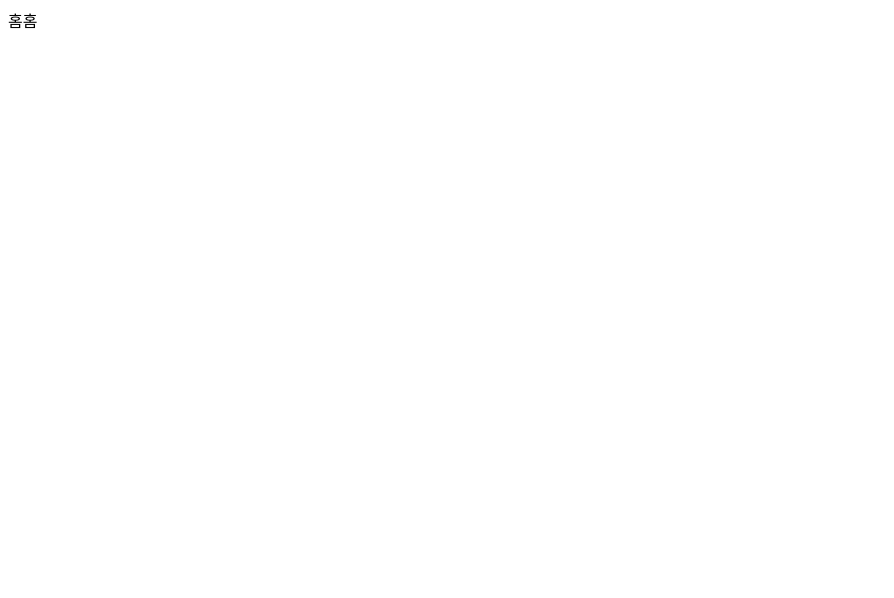
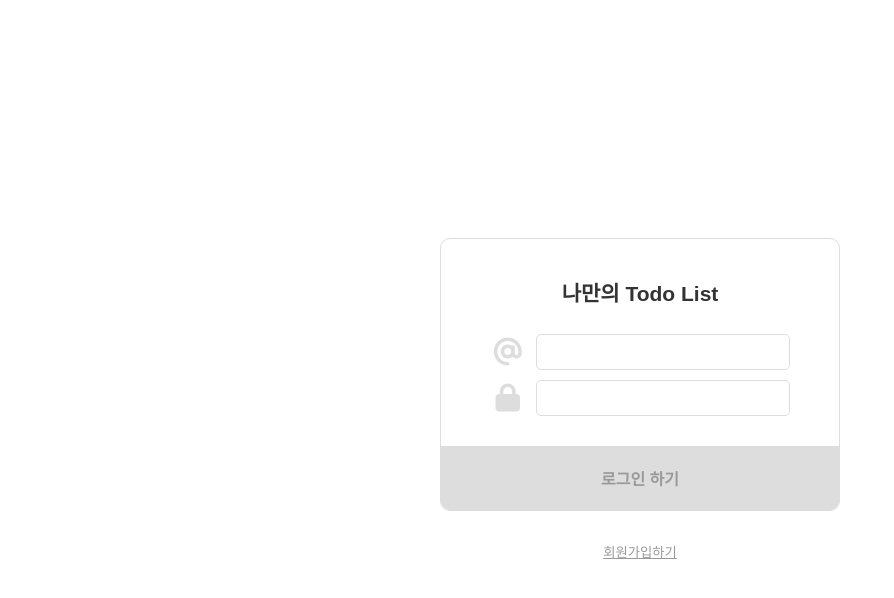
Before and after one commit to sseung-i/wanted-pre-onboarding-challenge-fe-1, a React (Create React App) app: page / in a window 1280 px wide. Shown: the top 598 px of the page, without its empty margins (0-894 px from the left). Built offline with nearby package versions, Linux system fonts and the light colour scheme.

Commit message:
Add: login 마크업

```diff
--- a/public/index.html
+++ b/public/index.html
@@ -9,6 +9,10 @@
       name="description"
       content="Web site created using create-react-app"
     />
+    <script
+      src="https://kit.fontawesome.com/095dc48f6a.js"
+      crossorigin="anonymous"
+    ></script>
     <title>pre-onboarding-challenge</title>
   </head>
   <body>
--- /dev/null
+++ b/src/Auth/Login.tsx
@@ -0,0 +1,93 @@
+import React, { useState } from "react";
+import styled from "styled-components";
+import LoginInput from "./components/LoginInput";
+
+const Login = () => {
+  const [data, setData] = useState({ email: "", password: "" });
+
+  const handleChangeInput = (e: React.ChangeEvent<HTMLInputElement>) => {
+    // console.log(e.target);
+    const { id, value } = e.target;
+    setData((prev) => ({ ...prev, [id]: value }));
+  };
+
+  const handleSubmitDisabled = () => {
+    // const regExp = /^[a-zA-Z0-9+-\_.]+@[a-zA-Z0-9-]+\.[a-zA-Z0-9-.]+$/i;
+    // const emailCheck = data.email.match(regExp);
+    const pwCheck = 6 <= data.password.length;
+
+    const varidation = pwCheck && true;
+    return !varidation;
+  };
+
+  return (
+    <LoginPage>
+      <Wrap>
+        <Title isSuccese={handleSubmitDisabled()}>나만의 Todo List</Title>
+        <LoginInput
+          iconClass="fa-solid fa-at fa-2x"
+          type="email"
+          handleChangeInput={handleChangeInput}
+        />
+        <LoginInput
+          iconClass="fa-solid fa-lock fa-2x"
+          type="password"
+          handleChangeInput={handleChangeInput}
+        />
+        <SubmitBtn disabled={handleSubmitDisabled()}>로그인 하기</SubmitBtn>
+      </Wrap>
+      <JoinBtn>회원가입하기</JoinBtn>
+    </LoginPage>
+  );
+};
+
+const LoginPage = styled.section`
+  display: flex;
+  flex-direction: column;
+  justify-content: center;
+  align-items: center;
+  gap: 30px;
+  width: 100vw;
+  height: 100vh;
+  text-align: center;
+`;
+
+const Wrap = styled.div`
+  display: flex;
+  flex-direction: column;
+  align-items: center;
+  width: 100%;
+  max-width: 400px;
+  border: 1px solid ${({ theme }) => theme.color.light_gray};
+  border-radius: 10px;
+  overflow: hidden;
+`;
+
+const Title = styled.h1`
+  padding: 20px 0 10px;
+  color: ${({ isSuccese, theme }: { isSuccese: boolean; theme: any }) =>
+    isSuccese ? theme.color.dark_gray : theme.color.succese};
+`;
+
+const SubmitBtn = styled.button`
+  margin-top: 30px;
+  width: 100%;
+  padding: 20px;
+  font-size: 1rem;
+  color: #fff;
+  font-weight: 600;
+  background-color: ${({ theme }) => theme.color.succese};
+
+  &:disabled {
+    color: ${({ theme }) => theme.color.middle_gray};
+    background-color: ${({ theme }) => theme.color.light_gray};
+    cursor: auto;
+  }
+`;
+
+const JoinBtn = styled.button`
+  color: ${({ theme }) => theme.color.middle_gray};
+  text-decoration: underline;
+`;
+
+export default Login;
--- /dev/null
+++ b/src/Auth/components/LoginInput.tsx
@@ -0,0 +1,50 @@
+import React from "react";
+import styled from "styled-components";
+
+interface PropsType {
+  iconClass: string;
+  type: string;
+  handleChangeInput: JSX.IntrinsicElements["input"]["onChange"];
+}
+
+type FirstInputType = { isFirst: boolean };
+
+const LoginInput = ({ iconClass, type, handleChangeInput }: PropsType) => {
+  return (
+    <InputWrap isFirst={type === "email"}>
+      <Icon className={iconClass} />
+      <Input type={type} onChange={handleChangeInput} />
+    </InputWrap>
+  );
+};
+
+const InputWrap = styled.label`
+  display: flex;
+  justify-content: center;
+  align-items: center;
+  width: 80%;
+  margin-bottom: ${({ isFirst }: FirstInputType) => isFirst && "10px"};
+`;
+
+const Icon = styled.i`
+  display: flex;
+  align-items: center;
+  justify-content: center;
+  width: 36px;
+  height: 36px;
+  margin-right: 10px;
+  color: #ddd;
+`;
+
+const Input = styled.input.attrs(({ type }) => ({
+  type,
+  id: type,
+}))`
+  width: 80%;
+  height: 36px;
+  padding: 10px;
+  border: 1px solid ${({ theme }) => theme.color.light_gray};
+  border-radius: 5px;
+`;
+
+export default LoginInput;
--- a/src/Router.tsx
+++ b/src/Router.tsx
@@ -1,6 +1,6 @@
 import React from "react";
 import { BrowserRouter, Route, Routes } from "react-router-dom";
-import Home from "./pages/Home";
+import Home from "./Auth/Login";
 
 const Router = () => {
   return (
--- a/src/index.tsx
+++ b/src/index.tsx
@@ -1,6 +1,9 @@
 import React from "react";
 import ReactDOM from "react-dom/client";
+import { ThemeProvider } from "styled-components";
 import Router from "./Router";
+import GlobalStyle from "./styles/GlobalStyle";
+import theme from "./styles/theme";
 
 const root = ReactDOM.createRoot(
   document.getElementById("root") as HTMLElement
@@ -8,5 +11,10 @@ const root = ReactDOM.createRoot(
 root.render(
   // <React.StrictMode>
   // </React.StrictMode>
-  <Router />
+  <>
+    <GlobalStyle />
+    <ThemeProvider theme={theme}>
+      <Router />
+    </ThemeProvider>
+  </>
 );
--- a/src/pages/Home.tsx
+++ /dev/null
@@ -1,7 +0,0 @@
-import React from "react";
-
-const Home = () => {
-  return <div>홈홈</div>;
-};
-
-export default Home;
--- /dev/null
+++ b/src/styles/GlobalStyle.ts
@@ -0,0 +1,23 @@
+import { createGlobalStyle } from "styled-components";
+
+const GlobalStyle = createGlobalStyle`
+  * {
+  box-sizing: border-box;
+}
+
+body {
+  font-size: 14px;
+  font-family: 'Noto Sans KR', sans-serif;
+  font-weight: 400;
+  margin: 0;
+}
+
+button {
+  background: none;
+  border: none;
+  cursor: pointer;
+}
+
+  `;
+
+export default GlobalStyle;
--- /dev/null
+++ b/src/styles/theme.ts
@@ -0,0 +1,12 @@
+const color = {
+  light_gray: "#ddd",
+  middle_gray: "#999",
+  dark_gray: "#333",
+  succese: "#3acebf",
+};
+
+const theme = {
+  color,
+};
+
+export default theme;
```
Also changed, not shown: tsconfig.json (+2 -8 lines).
